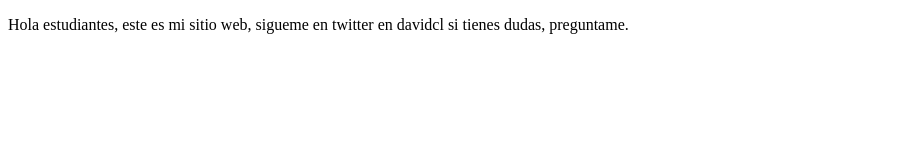
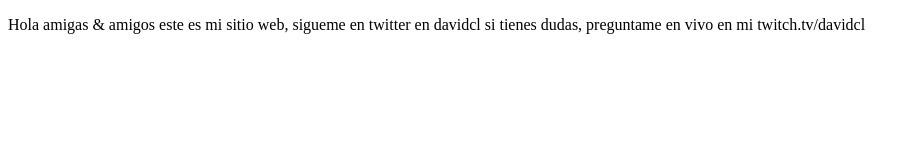
Before and after one commit to dmadridghd2/proyectoDemoCursoPrework, a plain HTML site: page index.html in a window 1280 px wide. Shown: the whole page, without its empty margins (0-918 px from the left). Drawn offline with Linux system fonts and the light colour scheme.

Commit message:
cambios agregamos sitio de twitch

```diff
--- a/index.html
+++ b/index.html
@@ -8,7 +8,7 @@
 </head>
 <body>
     <p>
-        Hola estudiantes, este es mi sitio web, sigueme en twitter en davidcl si tienes dudas, preguntame.
+        Hola amigas & amigos este es mi sitio web, sigueme en twitter en davidcl si tienes dudas, preguntame en vivo en mi twitch.tv/davidcl
     </p>
 </body>
 </html>
```
